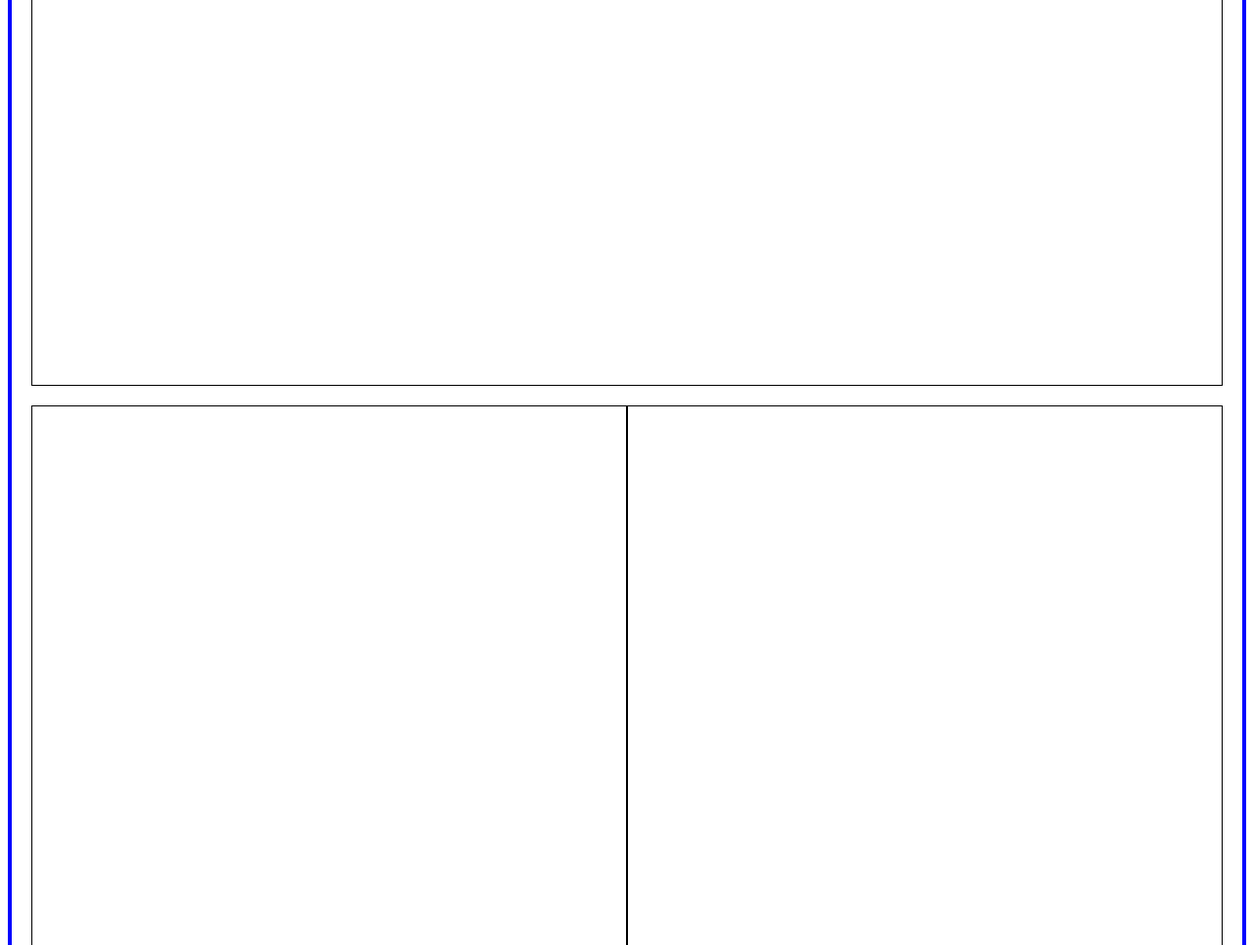
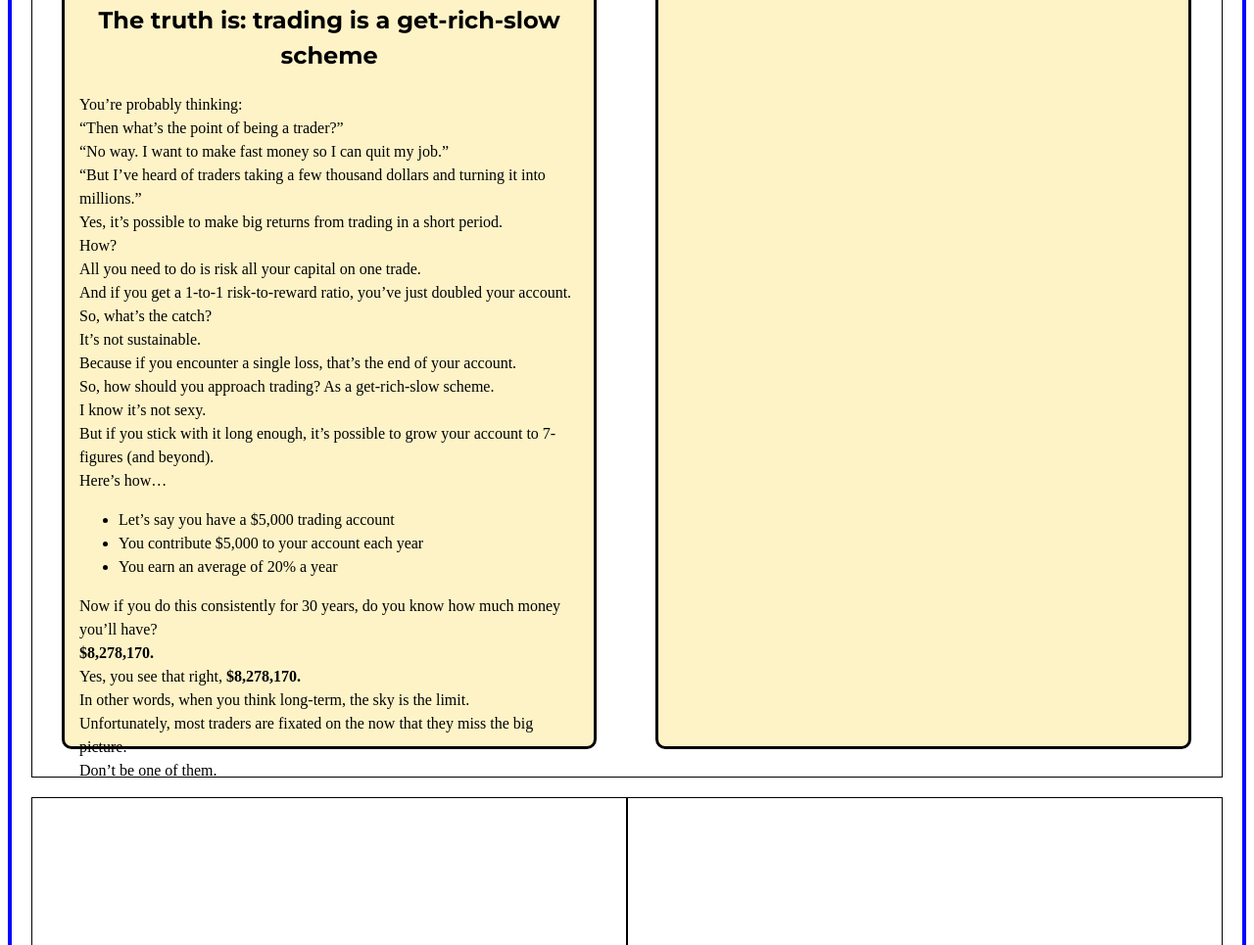
Before and after one commit to Nana-Kwame247/protrade-newsletter, a plain HTML site: page index.html in a window 1280 px wide. Shown: the part 1128-2093 px from the top of the page at 98% size. Drawn offline with Linux system fonts and the light colour scheme.

Commit message:
story section completed

```diff
--- a/index.html
+++ b/index.html
@@ -20,7 +20,47 @@
         class="weeklytrade"
       />
     </section>
-    <section class="story"></section>
+    <section class="highimpact">
+      <aside class="story">
+        <h2>The truth is: trading is a get-rich-slow scheme</h2>
+
+        You’re probably thinking: <br />
+        “Then what’s the point of being a trader?” <br />
+        “No way. I want to make fast money so I can quit my job.” <br />
+        “But I’ve heard of traders taking a few thousand dollars and turning it
+        into millions.” <br />
+        Yes, it’s possible to make big returns from trading in a short period.
+        <br />
+        How? <br />
+        All you need to do is risk all your capital on one trade. <br />
+        And if you get a 1-to-1 risk-to-reward ratio, you’ve just doubled your
+        account. <br />
+        So, what’s the catch? <br />
+        It’s not sustainable. <br />
+        Because if you encounter a single loss, that’s the end of your account.
+        <br />
+        So, how should you approach trading? As a get-rich-slow scheme. <br />
+        I know it’s not sexy. <br />
+        But if you stick with it long enough, it’s possible to grow your account
+        to 7-figures (and beyond). <br />
+        Here’s how…
+        <ul>
+          <li>Let’s say you have a $5,000 trading account</li>
+          <li>You contribute $5,000 to your account each year</li>
+          <li>You earn an average of 20% a year</li>
+        </ul>
+        Now if you do this consistently for 30 years, do you know how much money
+        you’ll have? <br />
+        <strong>$8,278,170.</strong>
+        <br />
+        Yes, you see that right, <strong>$8,278,170.</strong> <br />
+        In other words, when you think long-term, the sky is the limit. <br />
+        Unfortunately, most traders are fixated on the now that they miss the
+        big picture. <br />
+        Don’t be one of them.
+      </aside>
+      <aside></aside>
+    </section>
     <article class="results"></article>
     <article class="promotion"></article>
     <!-- <aside class="highimpact"></aside> -->
--- a/style.css
+++ b/style.css
@@ -30,7 +30,7 @@ header {
 }
 
 section {
-  height: 650px;
+  height: 850px;
 }
 header,
 footer {
@@ -83,4 +83,18 @@ h2 {
   margin: 20px 40px;
 }
 
-/*  */
+/*  story */
+
+aside {
+  height: 800px;
+  width: 45%;
+  float: left;
+  border: 3px solid black;
+  margin: 20px 30px;
+  padding: 15px;
+  line-height: 1.5;
+  border-radius: 10px;
+  background-color: #fef3c7;
+}
+
+/* results */
```
